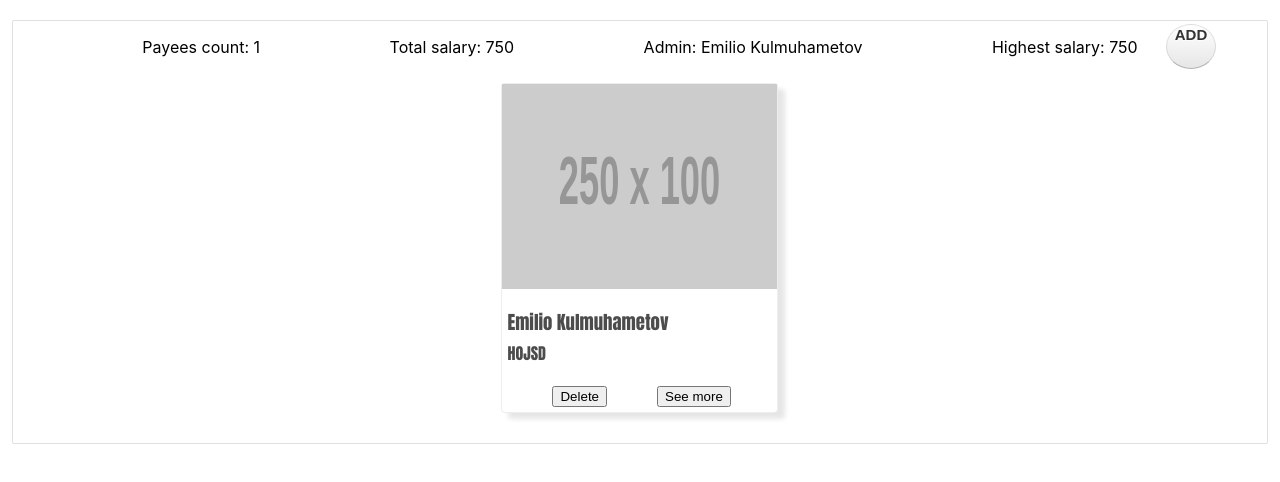
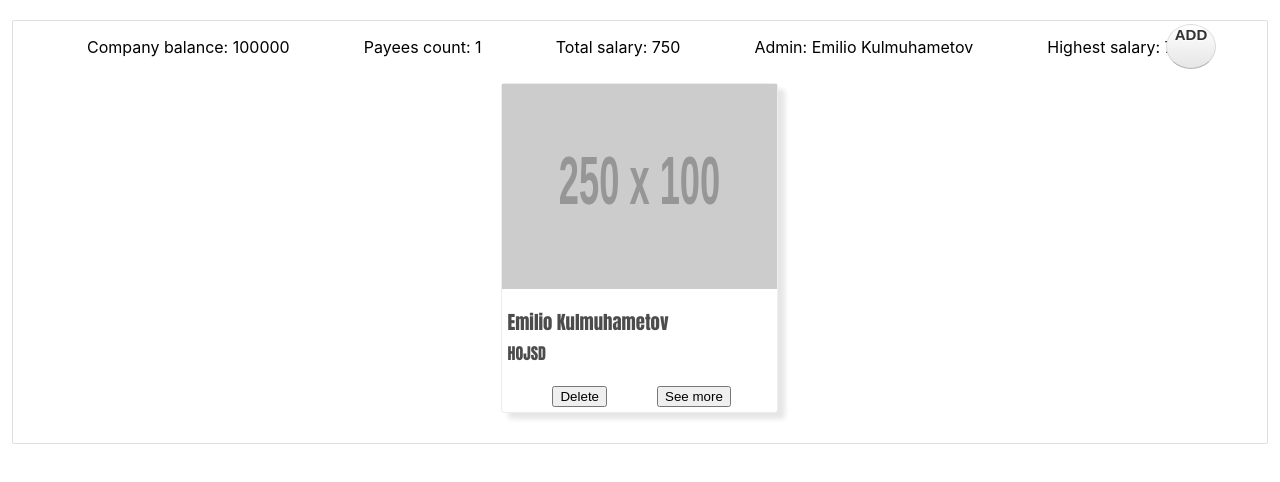
Before and after one commit to emiljj/vadim-react-js-payroll, a React (Create React App) app: page / in a window 1280 px wide. Shown: the top 482 px of the page. Built offline with nearby package versions, Linux system fonts and the light colour scheme.

Commit message:
added active flag

```diff
--- a/src/containers/PayeesContainer/PayeePageHeader.tsx
+++ b/src/containers/PayeesContainer/PayeePageHeader.tsx
@@ -20,6 +20,9 @@ const PayeePageHeader = (props: IPayeePageHeaderProps) => {
   return (
     <div className="payee-container__header">
       <div>
+        <p>Company balance: {100000} </p>
+      </div>
+      <div>
         <p>Payees count: {payeesCount} </p>
       </div>
       <div>
--- a/src/containers/PayeesContainer/payees.container.tsx
+++ b/src/containers/PayeesContainer/payees.container.tsx
@@ -87,6 +87,7 @@ class PayeesContainer extends React.Component<
     const newPayee = Object.assign(data, {
       id: Math.random(),
       role: ['USER'],
+      active: false,
     });
     this.props.createPayeeAction(newPayee);
     this.closeForm();
--- a/src/core/payee/payee.types.ts
+++ b/src/core/payee/payee.types.ts
@@ -14,4 +14,5 @@ export interface IPayee {
   city: string;
   socialProfileLink: string;
   cardNumber: string;
+  active: boolean;
 }
--- a/src/core/reducer.ts
+++ b/src/core/reducer.ts
@@ -19,6 +19,7 @@ const initialState = [
     city: 'Kharkiv',
     socialProfileLink: 'https://vk.com/id170185455',
     cardNumber: '1232123412447722',
+    active: false,
   },
 ];
 
```
